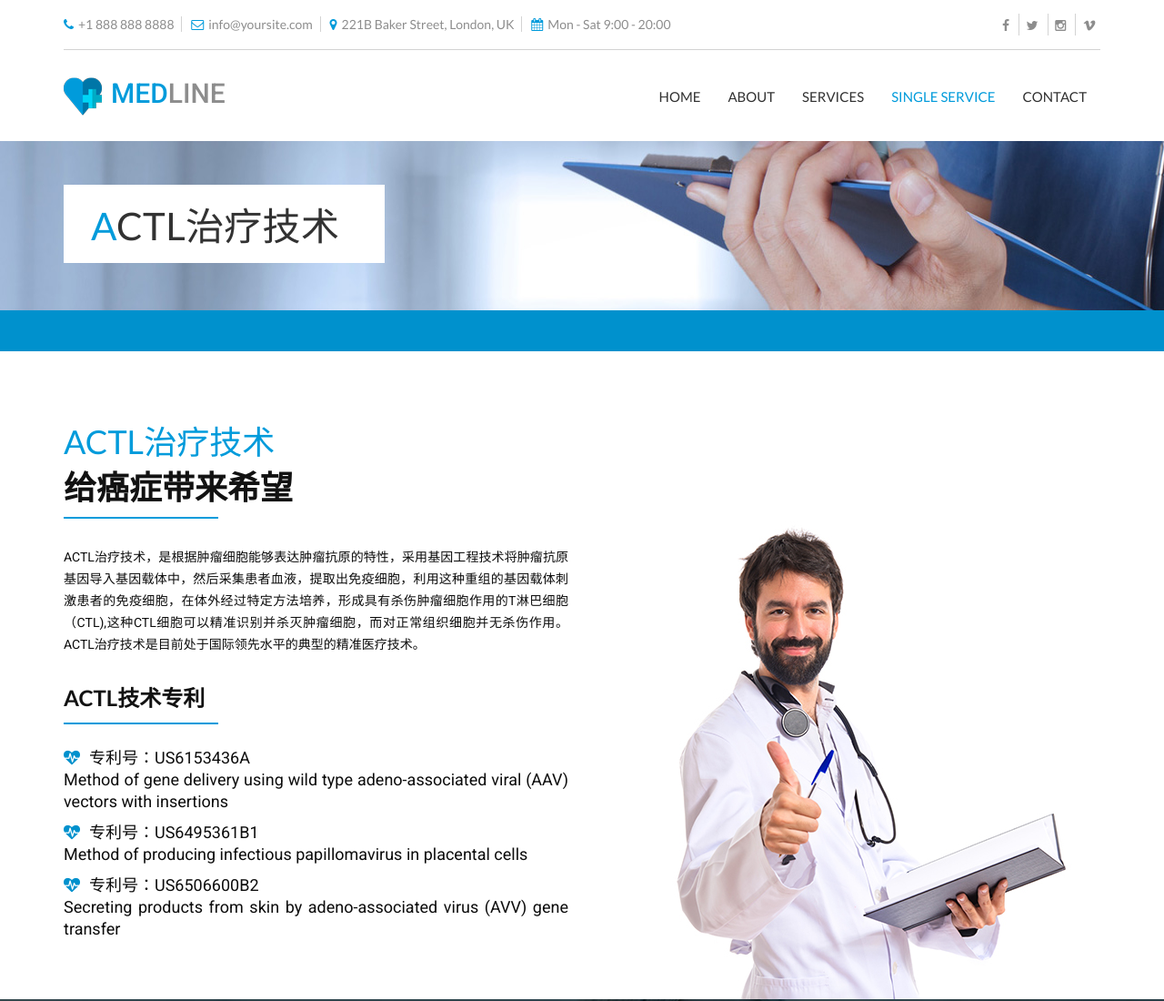
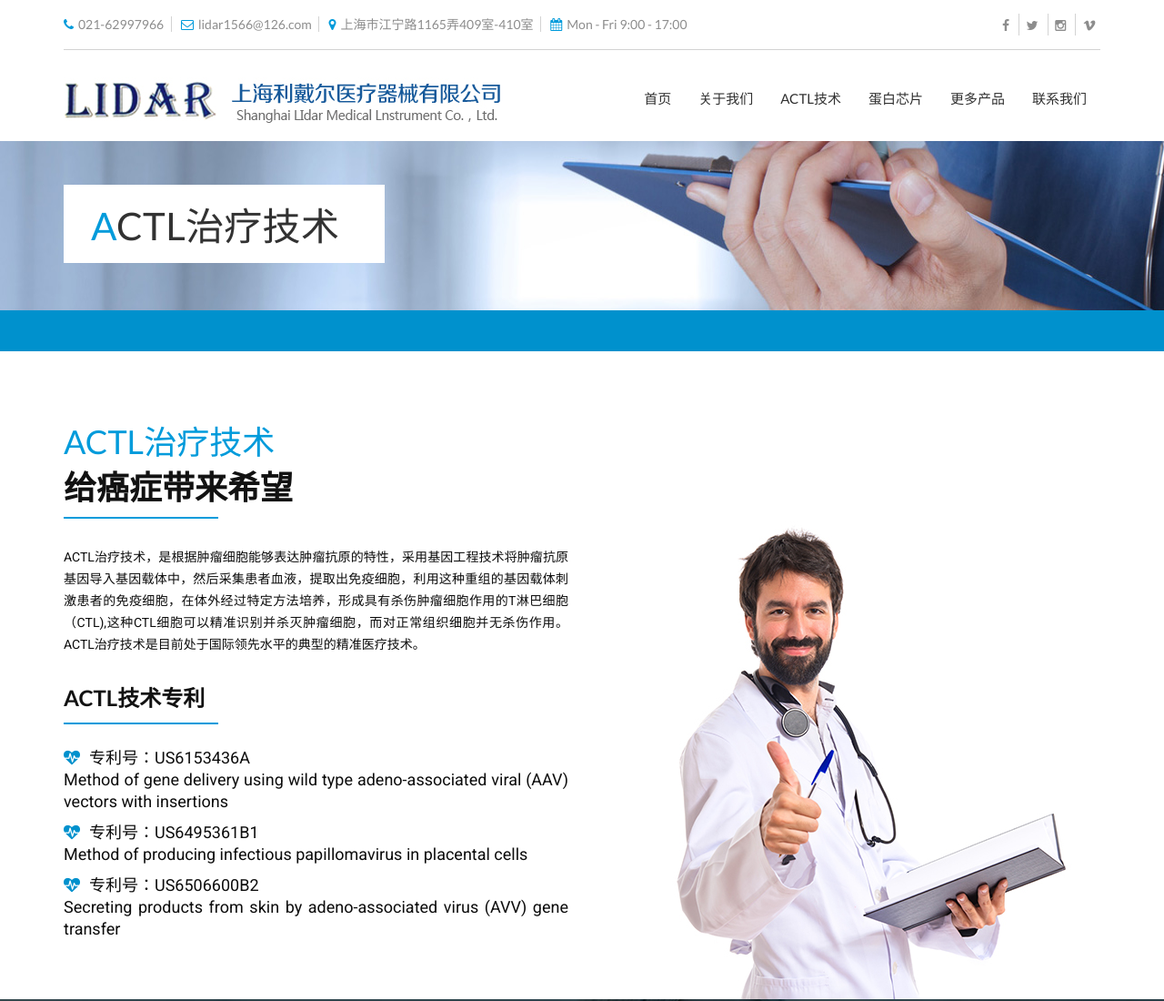
Before and after one commit to luangxiao/lidarhealth, a plain HTML site: page actl.html in a window 1280 px wide. Shown: the top 1100 px of the page at 91% size. Drawn offline with Linux system fonts and the light colour scheme.

Commit message:
修改目录

```diff
--- a/actl.html
+++ b/actl.html
@@ -43,10 +43,10 @@
 			<div class="top-bar hidden-sm hidden-xs">
 				<div class="row">
 					<div class="col-sm-9 col-xs-12">
-						<span class="top-info"><i class="fa fa-phone"></i></span>+1 888 888 8888
-						<span class="top-info"><i class="fa fa-envelope-o"></i></span>info@yoursite.com
-						<span class="top-info"><i class="fa fa-map-marker"></i></span>221B Baker Street, London, UK
-						<span class="top-info"><i class="fa fa-calendar"></i></span>Mon - Sat 9:00 - 20:00
+						<span class="top-info"><i class="fa fa-phone"></i></span>021-62997966
+						<span class="top-info"><i class="fa fa-envelope-o"></i></span>lidar1566@126.com
+						<span class="top-info"><i class="fa fa-map-marker"></i></span>上海市江宁路1165弄409室-410室
+						<span class="top-info"><i class="fa fa-calendar"></i></span>Mon - Fri 9:00 - 17:00
 					</div>
 					<div class="col-sm-3 col-xs-12">
 						<ul class="list-unstyled list-inline">
@@ -73,18 +73,20 @@
 						<!-- End Collapse Button -->
 						<!-- Start Website Logo -->
 						<a href="index.html" class="navbar-brand">
-							<img src="assets/images/logo.png" class="logo" alt="Logo"> Med<span>Line</span>
+							<img src="assets/images/logo.jpg" class="logo" alt="Logo">
 						</a>
 						<!-- End Website Logo -->
 					</div>
 					<!-- Start Menu Area -->
 					<div class="navbar-collapse collapse">
 						<ul class="nav navbar-nav navbar-right">
-							<li><a href="index.html">Home</a></li>
-							<li><a href="about.html">About</a></li>
-							<li><a href="services.html">Services</a></li>
-							<li class="active"><a href="service-single.html">Single Service</a></li>
-							<li><a href="contact.html">Contact</a></li>
+							<li><a href="index.html">首页</a></li>
+							<li><a href="about.html">关于我们</a></li>
+							<li><a href="services.html">ACTL技术</a></li>
+							<li><a href="services.html">蛋白芯片</a></li>
+							<li><a href="services.html">更多产品</a></li>
+							<!-- <li class="active"><a href="service-single.html">Single Service</a></li> -->
+							<li><a href="contact.html">联系我们</a></li>
 						</ul>
 					</div>
 					<!-- Start Menu Area -->
```
Also changed, not shown: contact.html (+1 -1 lines), index.html (+1 -1 lines).
